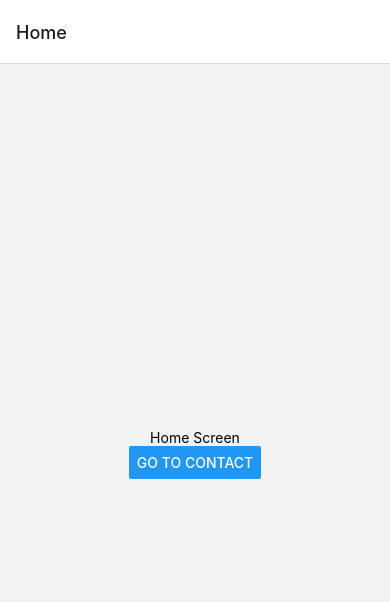
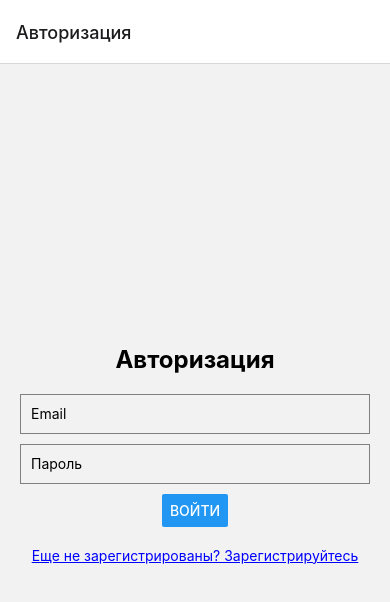
Before and after one commit to AndreyBravo/SSP_Babichev_PIR_201, a React Native app: screen /Auth in a window 390 px wide. Shown: the top 602 px of the page. Built offline with nearby package versions, Linux system fonts and the light colour scheme.

Commit message:
done lab7

```diff
--- a/App.js
+++ b/App.js
@@ -1,9 +1,32 @@
-import * as React from 'react';
-import {NavigationContainer} from '@react-navigation/native';
-import {createNativeStackNavigator} from '@react-navigation/native-stack';
-import { Home } from "./page/Home";
-import { About } from "./page/About";
-import { Contact } from "./page/Contact";
+// import * as React from 'react';
+// import {NavigationContainer} from '@react-navigation/native';
+// import {createNativeStackNavigator} from '@react-navigation/native-stack';
+// import { Home } from "./page/Home";
+// import { About } from "./page/About";
+// import { Contact } from "./page/Contact";
+
+// const Stack = createNativeStackNavigator();
+
+// const App = () => {
+//   return (
+//     <NavigationContainer>
+//       <Stack.Navigator>
+//         <Stack.Screen name="Home" component={Home} />
+//         <Stack.Screen name="About" component={About} />
+//         <Stack.Screen name="Contact" component={Contact} />
+//       </Stack.Navigator>
+//     </NavigationContainer>
+//   );
+// };
+
+// export default App;
+
+import React from 'react';
+import { NavigationContainer } from '@react-navigation/native';
+import { createNativeStackNavigator } from '@react-navigation/native-stack';
+import AuthPage from './page/AuthPage';
+import RegisterPage from './page/RegisterPage';
+
 
 const Stack = createNativeStackNavigator();
 
@@ -11,9 +34,16 @@ const App = () => {
   return (
     <NavigationContainer>
       <Stack.Navigator>
-        <Stack.Screen name="Home" component={Home} />
-        <Stack.Screen name="About" component={About} />
-        <Stack.Screen name="Contact" component={Contact} />
+        <Stack.Screen
+          name="Auth"
+          component={AuthPage}
+          options={{ title: 'Авторизация' }}
+        />
+        <Stack.Screen
+          name="Register"
+          component={RegisterPage}
+          options={{ title: 'Регистрация' }}
+        />
       </Stack.Navigator>
     </NavigationContainer>
   );
--- /dev/null
+++ b/page/AuthPage.js
@@ -0,0 +1,69 @@
+// AuthPage.js
+import React, { useState } from 'react';
+import { View, Text, TextInput, Button, StyleSheet,Alert } from 'react-native';
+
+const AuthPage = ({ navigation }) => {
+  const [email, setEmail] = useState('');
+  const [password, setPassword] = useState('');
+
+  const handleLogin = () => {
+    if (email === '' || password === '') {
+      Alert.alert('Ошибка', 'Пожалуйста, заполните все поля');
+      return;
+    }
+    Alert.alert('Данные', `Email: ${email}, Password: ${password}`);
+    // Здесь обычно будет логика для отправки данных на сервер для аутентификации
+  };
+
+  return (
+    <View style={styles.container}>
+      <Text style={styles.title}>Авторизация</Text>
+      <TextInput
+        style={styles.input}
+        placeholder="Email"
+        value={email}
+        onChangeText={setEmail}
+      />
+      <TextInput
+        style={styles.input}
+        placeholder="Пароль"
+        value={password}
+        onChangeText={setPassword}
+        secureTextEntry
+      />
+      <Button title="Войти" onPress={handleLogin} />
+      <Text style={styles.registerText} onPress={() => navigation.navigate('Register')}>
+        Еще не зарегистрированы? Зарегистрируйтесь
+      </Text>
+    </View>
+  );
+};
+
+const styles = StyleSheet.create({
+  container: {
+    flex: 1,
+    justifyContent: 'center',
+    alignItems: 'center',
+    paddingHorizontal: 20,
+  },
+  title: {
+    fontSize: 24,
+    fontWeight: 'bold',
+    marginBottom: 20,
+  },
+  input: {
+    width: '100%',
+    height: 40,
+    borderColor: 'gray',
+    borderWidth: 1,
+    marginBottom: 10,
+    paddingHorizontal: 10,
+  },
+  registerText: {
+    marginTop: 20,
+    color: 'blue',
+    textDecorationLine: 'underline',
+  },
+});
+
+export default AuthPage;
--- /dev/null
+++ b/page/RegisterPage.js
@@ -0,0 +1,61 @@
+// RegisterPage.js
+import React, { useState } from 'react';
+import { View, Text, TextInput, Button, StyleSheet,Alert } from 'react-native';
+
+const RegisterPage = () => {
+  const [email, setEmail] = useState('');
+  const [password, setPassword] = useState('');
+
+  const handleRegister = () => {
+    if (email === '' || password === '') {
+      Alert.alert('Ошибка', 'Пожалуйста, заполните все поля');
+      return;
+    }
+    Alert.alert('Данные', `Email: ${email}, Password: ${password}`);
+    // Здесь обычно будет логика для отправки данных на сервер для регистрации нового пользователя
+  };
+
+  return (
+    <View style={styles.container}>
+      <Text style={styles.title}>Регистрация</Text>
+      <TextInput
+        style={styles.input}
+        placeholder="Email"
+        value={email}
+        onChangeText={setEmail}
+      />
+      <TextInput
+        style={styles.input}
+        placeholder="Пароль"
+        value={password}
+        onChangeText={setPassword}
+        secureTextEntry
+      />
+      <Button title="Зарегистрироваться" onPress={handleRegister} />
+    </View>
+  );
+};
+
+const styles = StyleSheet.create({
+  container: {
+    flex: 1,
+    justifyContent: 'center',
+    alignItems: 'center',
+    paddingHorizontal: 20,
+  },
+  title: {
+    fontSize: 24,
+    fontWeight: 'bold',
+    marginBottom: 20,
+  },
+  input: {
+    width: '100%',
+    height: 40,
+    borderColor: 'gray',
+    borderWidth: 1,
+    marginBottom: 10,
+    paddingHorizontal: 10,
+  },
+});
+
+export default RegisterPage;
```
